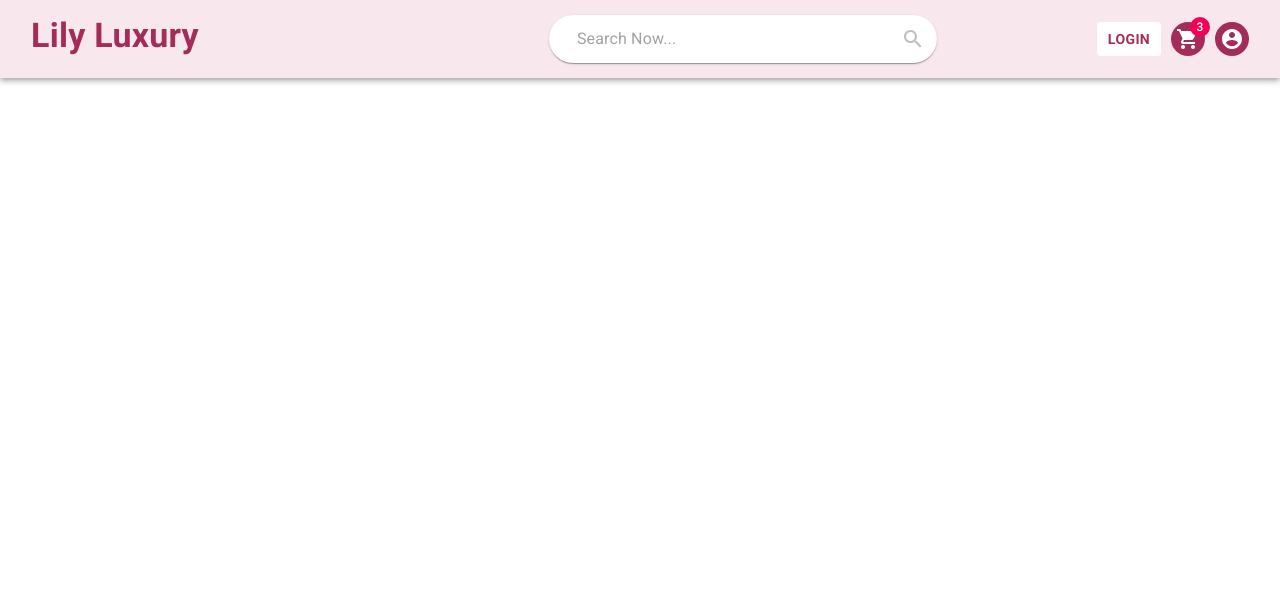
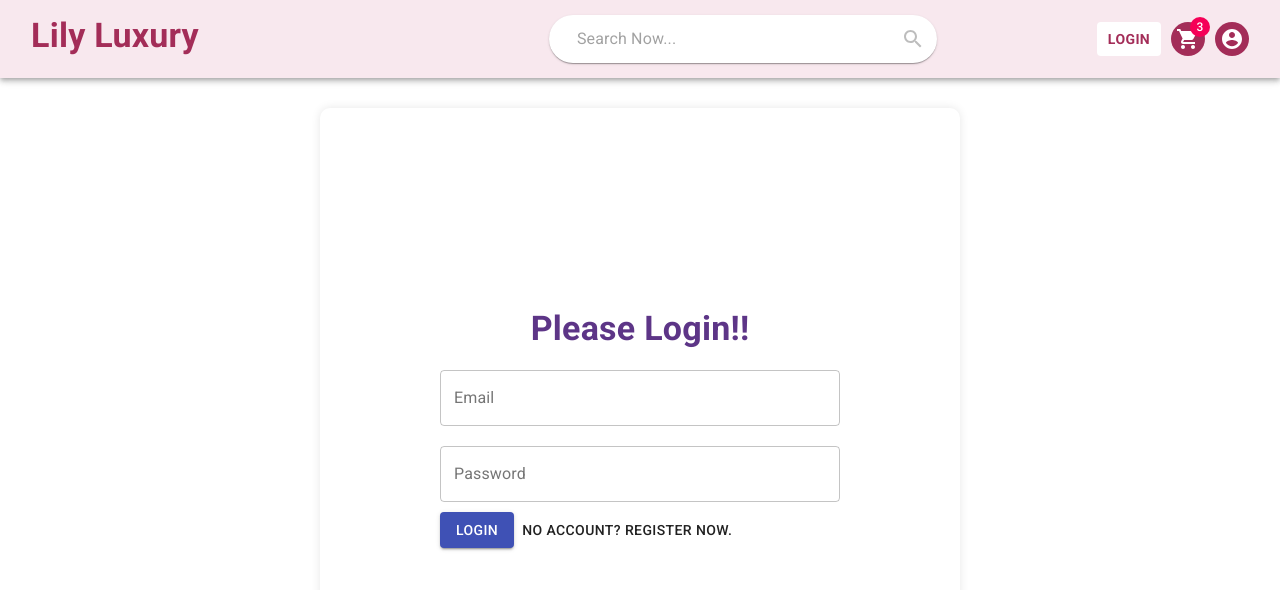
Before and after one commit to SharminAkter3/Lily-Luxury-final, a React (Create React App) app: page /login in a window 1280 px wide. Before the commit this address had no page. Shown: the top 590 px of the page. Built offline with nearby package versions, Linux system fonts and the light colour scheme.

Commit message:
login page done

```diff
--- a/src/App.jsx
+++ b/src/App.jsx
@@ -5,6 +5,7 @@ import Navbar from "./components/Navbar";
 import SingleCategoryProducts from "./page/SingleCategoryProducts";
 import ProductDetails from "./page/ProductDetails";
 import SearchResultPage from "./page/SearchResultPage";
+import AuthPage from "./page/AuthPage";
 
 const App = () => {
 
@@ -16,6 +17,7 @@ const App = () => {
         <Route exact path="/category/:title/:id" element={<SingleCategoryProducts />} />
         <Route exact path="/flower/:title/:id" element={<ProductDetails />} />
         <Route exact path="/query/:q" element={<SearchResultPage />} />
+        <Route exact path="/login" element={<AuthPage />} />
 
       </Routes>
     </BrowserRouter>
--- a/src/components/Navbar.jsx
+++ b/src/components/Navbar.jsx
@@ -46,7 +46,7 @@ const Navbar = () => {
                 </Grid>
 
                 {/* <Button color='inherit' onClick={() => { history.push('/login') }} >Login</Button>  */}
-                <Button color='inherit' style={{ backgroundColor: 'white', color: '#a32d58', padding: '5px', fontWeight: 'bold' }}>Login</Button>
+                <Button color='inherit' style={{ backgroundColor: 'white', color: '#a32d58', padding: '5px', fontWeight: 'bold' }} onClick={() => { navigate('/login') }}>Login</Button>
 
 
 
--- a/src/page/AuthPage.jsx
+++ b/src/page/AuthPage.jsx
@@ -1,8 +1,97 @@
-import React from 'react'
+import { Button, Grid, TextField, Typography } from '@material-ui/core';
+import axios from 'axios';
+import React, { useState } from 'react'
+import { domain } from '../env'
+
 
 const AuthPage = () => {
+    const [registernow, setRegisternow] = useState(false);
+    const [email, setEmail] = useState('');
+    const [password, setPassword] = useState('');
+    const loginnow = async () => {
+        await axios({
+            url: `${domain}/api/apilogin/`,
+            method: 'POST',
+            data: {
+                username: email,
+                password: password,
+
+            }
+        }).then(response => {
+            let data = response.data
+            if (data['token']) {
+                console.log(data['token']);
+                window.localStorage.setItem('token', data['token']);
+                window.location.href = '/';
+            } else {
+                alert("Somthing is Wrong !! Try Again !")
+            }
+        }).catch(_ => {
+            alert("Somthing is Wrong !! Try Again !")
+        })
+    }
+
     return (
-        <div>AuthPage</div>
+        <Grid container
+            spacing={0}
+            direction="column"
+            alignItems="center"
+            justify="center"
+            style={{
+                minHeight: "80vh", width: '50%', padding: '20px', margin: "auto", marginTop: '30px', borderRadius: '10px', boxShadow: '0px 0px 10px rgba(0, 0, 0, 0.1)',
+            }}
+        >
+            <Typography variant='h4' style={{ color: "#5D3587", fontWeight: "bold", marginBottom: "10px" }}>{registernow ? "Register Now!!" : "Please Login!!"}</Typography>
+
+            <Grid item xs={12} md={8} sm={8}>
+                <TextField
+                    style={{ width: "100%", margin: "10px 0" }}
+                    variant="outlined"
+                    label="Email"
+                    type='text'
+                    onChange={(e) => setEmail(e.target.value)}
+                />
+                <TextField
+                    style={{ width: "100%", margin: "10px 0" }}
+                    variant="outlined"
+                    label="Password"
+                    type='password'
+                    onChange={(e) => setPassword(e.target.value)}
+
+                />
+                {
+                    registernow &&
+                    <TextField
+                        style={{ width: "100%", margin: "10px 0" }}
+                        variant="outlined"
+                        label="Confirm Password"
+                        type='password'
+                    />
+                }
+                {
+                    registernow ?
+                        <>
+                            <Button variant='contained' color='primary'>
+                                Register
+                            </Button>
+                            <Button onClick={() => setRegisternow(false)}>
+                                Have an account? Login Now.
+                            </Button>
+                        </>
+                        :
+                        <>
+                            <Button onClick={loginnow} variant='contained' color='primary'>
+                                Login
+                            </Button>
+                            <Button onClick={() => setRegisternow(true)}>
+                                No account? Register Now.
+                            </Button>
+                        </>
+                }
+            </Grid>
+
+
+        </Grid>
     )
 }
 
```
Also changed, not shown: 2 other files (tests, documents, lock files or other folders).
